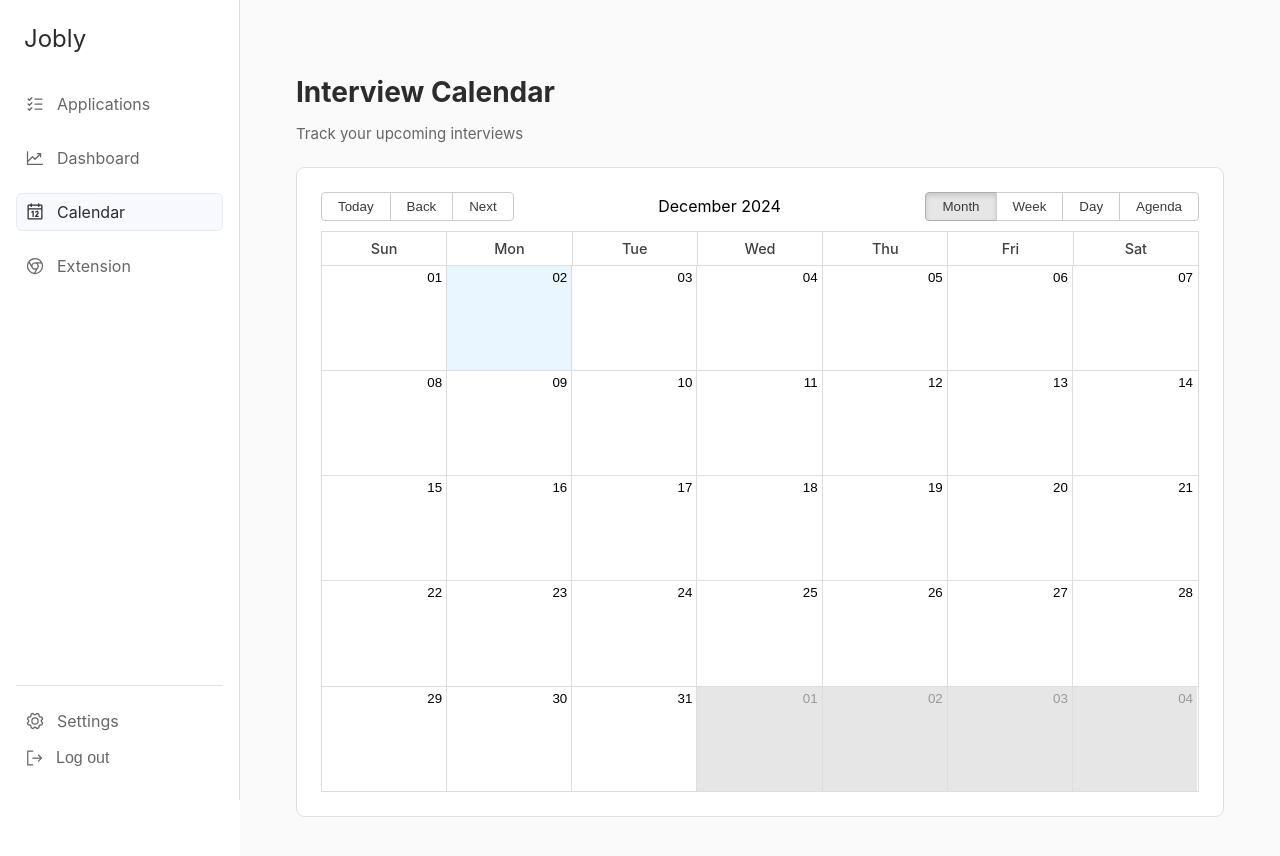
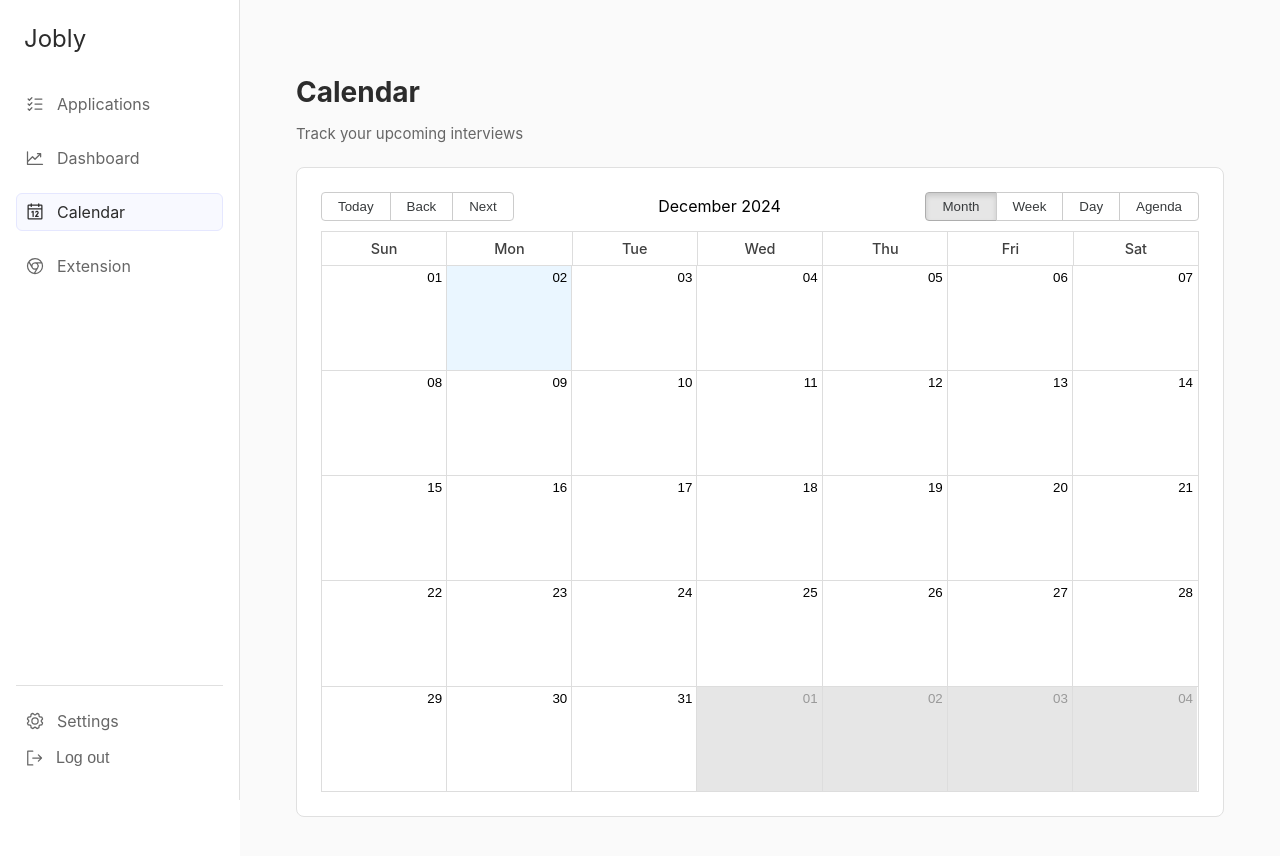
Before and after one commit to kimchee-e/Application_Tracker, a React (Create React App) app: page /calendar in a window 1280 px wide. Shown: the top 856 px of the page. Built offline with nearby package versions, Linux system fonts and the light colour scheme; no server answers; the database is empty; sample sign-in values are in the browser's storage.

Commit message:
Minor changes
Consistency in headers and removed unused css in App.css

```diff
--- a/src/pages/Calendar.js
+++ b/src/pages/Calendar.js
@@ -56,7 +56,7 @@
     return (
         <div className="calendar-page">
             <header>
-                <h1>Interview Calendar</h1>
+                <h1>Calendar</h1>
                 <p>Track your upcoming interviews</p>
             </header>
             <div className="calendar-container">
```
Also changed, not shown: src/App.css (+0 -43 lines).
